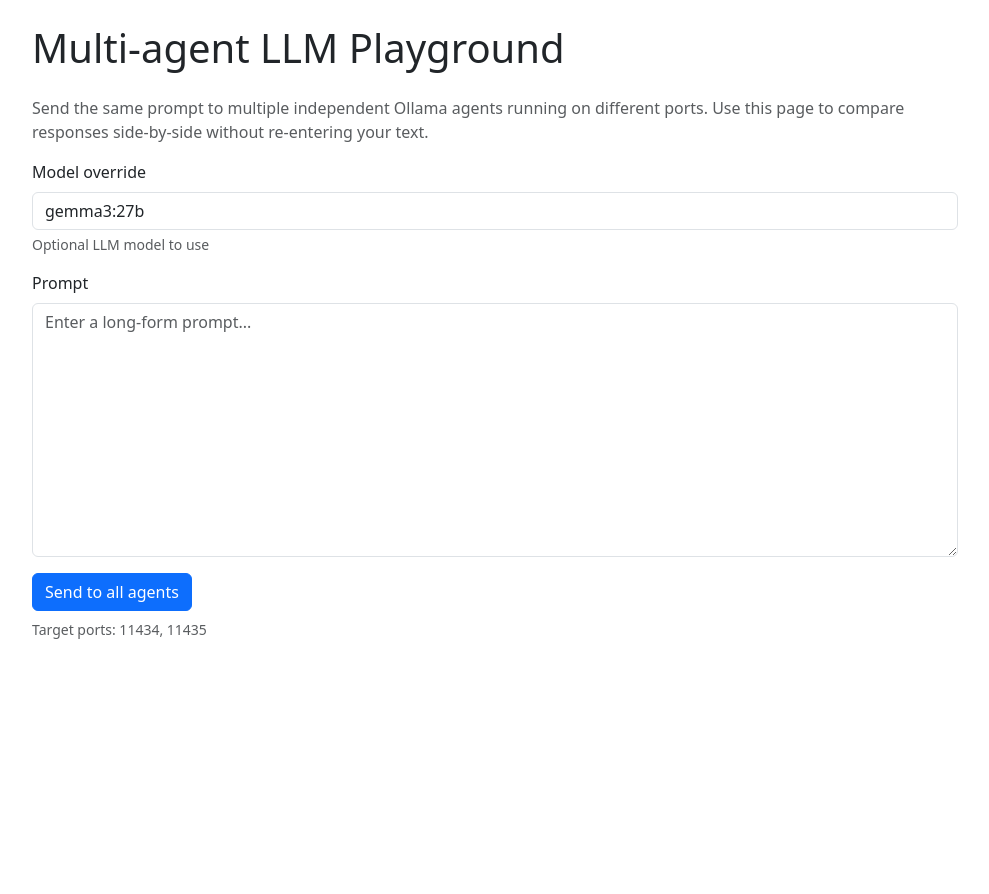
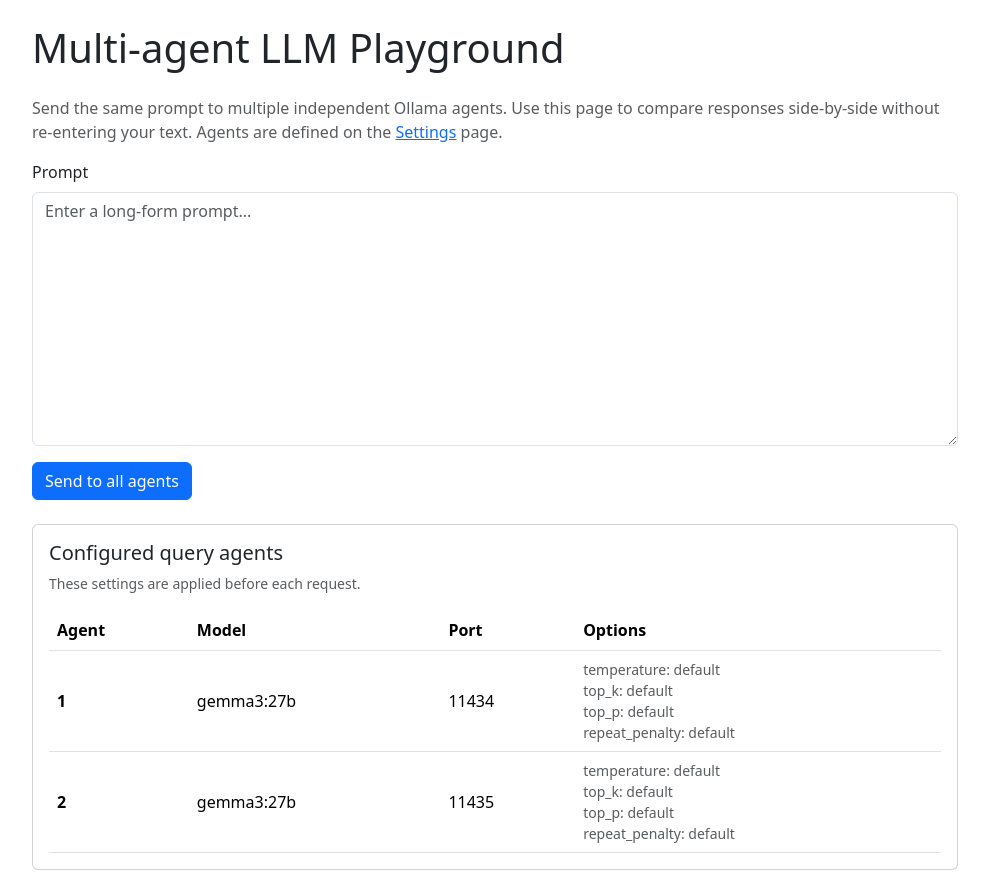
Before and after one commit to jbrusey/health-team-1-poc, a Flask app: page /llm/multi in a window 1280 px wide. Shown: the part 56-950 px from the top of the page, without its empty margins (50-1039 px from the left). Before the commit the page ends 695 px from the top, so only its background shows below. Run offline with Flask 3, Linux system fonts and the light colour scheme.

Commit message:
query_agents
Added environment and default parsing for configurable query agents with per-agent model and generation options to feed the multi-agent tools.

Extended settings and helper logic to let users edit query agent definitions at runtime and reuse them in the multi-agent playground workflow.

Updated multi-agent LLM handling and UI to send prompts to all
configured query agents, reflecting their options and responses in the
playground display.

Updated the multi-agent playground copy to describe configured agents without referencing target ports and removed the obsolete port list from the form.

Simplified the multi-agent route context by dropping the unused
target-port collection now that queries iterate over configured agents
directly.

Removed the multi-agent model override field so the playground form only collects prompts, preventing unintended model changes across agents.

Updated multi-agent routing and LLM dispatch to rely solely on each agent’s configured model while preserving their options and system prompts.

```diff
--- a/app/forms.py
+++ b/app/forms.py
@@ -65,7 +65,6 @@ class MultiAgentQueryForm(FlaskForm):
     """Send a single prompt to multiple Ollama agents."""
 
     prompt = TextAreaField("Prompt", validators=[DataRequired()], render_kw={"rows": 10})
-    model = StringField("Model override", description="Optional LLM model to use")
     submit = SubmitField("Send to all agents")
 
 
@@ -78,4 +77,13 @@ class SettingsForm(FlaskForm):
         render_kw={"rows": 6},
         validators=[Optional()],
     )
+    query_agents = TextAreaField(
+        "Query agents",
+        description=(
+            "JSON list of agent definitions with port, model, temperature, top_k, "
+            "top_p, and repeat_penalty fields."
+        ),
+        render_kw={"rows": 8, "spellcheck": "false"},
+        validators=[DataRequired()],
+    )
     submit = SubmitField("Save settings")
--- a/app/routes.py
+++ b/app/routes.py
@@ -1,5 +1,7 @@
 """Application routes for the Health Team 1 proof of concept."""
 from __future__ import annotations
+
+import json
 
 import requests
 from flask import Blueprint, current_app, flash, redirect, render_template, session, url_for
@@ -77,36 +79,17 @@ def multi_llm_prompt():
     system_prompt = _current_system_prompt()
     system_prompt_preview = _system_prompt_preview(system_prompt)
     responses: list[dict[str, object]] = []
-    agent_ports: list[int] = current_app.config.get(
-        "MULTI_AGENT_OLLAMA_PORTS", [11434, 11435]
-    )
-
-    if not form.model.data:
-        default_model = _default_model_for_provider("ollama")
-        if default_model:
-            form.model.data = default_model
+    query_agents = _current_query_agents()
 
     if form.validate_on_submit():
         agent_results = generate_multi_agent_responses(
             form.prompt.data,
-            model=form.model.data or None,
-            ports=agent_ports,
+            query_agents=query_agents,
             system_prompt=system_prompt,
         )
-        for port, result in sorted(agent_results.items()):
-            response_html = (
-                _render_markdown(result["response"])
-                if result.get("response")
-                else None
-            )
-            responses.append(
-                {
-                    "port": port,
-                    "response": result.get("response"),
-                    "response_html": response_html,
-                    "error": result.get("error"),
-                }
-            )
+        for result in agent_results:
+            response_html = _render_markdown(result["response"]) if result.get("response") else None
+            responses.append({**result, "response_html": response_html})
 
     return render_template(
         "multi_llm.html",
@@ -114,7 +97,7 @@ def multi_llm_prompt():
         responses=responses,
         system_prompt=system_prompt,
         system_prompt_preview=system_prompt_preview,
-        agent_ports=agent_ports,
+        query_agents=query_agents,
     )
 
 
@@ -125,10 +108,27 @@ def settings():
     form = SettingsForm()
     if not form.system_prompt.data:
         form.system_prompt.data = _current_system_prompt()
+    if not form.query_agents.data:
+        form.query_agents.data = json.dumps(_current_query_agents(), indent=2)
 
     if form.validate_on_submit():
         session["system_prompt"] = form.system_prompt.data or ""
-        flash("Settings saved. Updated system prompt will be used for LLM requests.", "info")
+        try:
+            submitted_agents = json.loads(form.query_agents.data)
+        except json.JSONDecodeError:
+            flash("Query agents must be valid JSON.", "danger")
+            return render_template("settings.html", form=form)
+
+        normalized_agents = _normalize_query_agents(submitted_agents)
+        if not normalized_agents:
+            flash("Provide at least one query agent with a valid port.", "danger")
+            return render_template("settings.html", form=form)
+
+        session["query_agents"] = normalized_agents
+        flash(
+            "Settings saved. Updated system prompt and query agents will be used for LLM requests.",
+            "info",
+        )
         return redirect(url_for("main.settings"))
 
     return render_template("settings.html", form=form)
@@ -153,6 +153,13 @@ def _default_model_for_provider(provider: str | None) -> str | None:
     if provider == "openai":
         return current_app.config.get("LLM_OPENAI_MODEL")
     return None
+
+
+def _current_query_agents() -> list[dict]:
+    agents = session.get("query_agents")
+    if agents:
+        return _normalize_query_agents(agents)
+    return current_app.config.get("QUERY_AGENTS", [])
 
 
 def _current_system_prompt() -> str | None:
@@ -188,3 +195,43 @@ def _render_markdown(content: str) -> Markup:
             output_format="html5",
         )
     )
+
+
+def _normalize_query_agents(data: object) -> list[dict]:
+    if not isinstance(data, list):
+        return []
+
+    agents: list[dict] = []
+    for item in data:
+        if not isinstance(item, dict):
+            continue
+        try:
+            port = int(item.get("port"))
+        except (TypeError, ValueError):
+            continue
+
+        agent = {
+            "port": port,
+            "model": str(item.get("model", "")) or None,
+            "temperature": _safe_float(item.get("temperature")),
+            "top_k": _safe_int(item.get("top_k")),
+            "top_p": _safe_float(item.get("top_p")),
+            "repeat_penalty": _safe_float(item.get("repeat_penalty")),
+        }
+        agents.append(agent)
+
+    return agents
+
+
+def _safe_float(value: object) -> float | None:
+    try:
+        return float(value)
+    except (TypeError, ValueError):
+        return None
+
+
+def _safe_int(value: object) -> int | None:
+    try:
+        return int(value)
+    except (TypeError, ValueError):
+        return None
--- a/app/templates/multi_llm.html
+++ b/app/templates/multi_llm.html
@@ -5,18 +5,12 @@
     <div class="col-12 col-lg-10">
       <h1 class="mb-4">Multi-agent LLM Playground</h1>
       <p class="text-muted">
-        Send the same prompt to multiple independent Ollama agents running on different ports.
-        Use this page to compare responses side-by-side without re-entering your text.
+        Send the same prompt to multiple independent Ollama agents. Use this page to compare
+        responses side-by-side without re-entering your text. Agents are defined on the
+        <a href="{{ url_for('main.settings') }}">Settings</a> page.
       </p>
       <form method="post">
         {{ form.hidden_tag() }}
-        <div class="mb-3">
-          {{ form.model.label(class="form-label") }}
-          {{ form.model(class="form-control", placeholder="Use configured default") }}
-          {% if form.model.description %}
-            <div class="form-text">{{ form.model.description }}</div>
-          {% endif %}
-        </div>
         {% if system_prompt_preview %}
           <div class="alert alert-secondary" role="status">
             <div class="d-flex justify-content-between align-items-start">
@@ -46,10 +40,43 @@
             <span>Sending prompt to all agents&hellip;</span>
           </div>
         </div>
-        <p class="small text-muted mt-2 mb-0">
-          Target ports: {{ agent_ports | join(', ') }}
-        </p>
       </form>
+
+      {% if query_agents %}
+        <div class="card mt-4">
+          <div class="card-body">
+            <h2 class="h5">Configured query agents</h2>
+            <p class="text-muted small mb-3">These settings are applied before each request.</p>
+            <div class="table-responsive">
+              <table class="table align-middle mb-0">
+                <thead>
+                  <tr>
+                    <th scope="col">Agent</th>
+                    <th scope="col">Model</th>
+                    <th scope="col">Port</th>
+                    <th scope="col">Options</th>
+                  </tr>
+                </thead>
+                <tbody>
+                  {% for agent in query_agents %}
+                    <tr>
+                      <th scope="row">{{ loop.index }}</th>
+                      <td>{{ agent.model or 'Default' }}</td>
+                      <td>{{ agent.port }}</td>
+                      <td class="small text-muted">
+                        <div>temperature: {{ agent.temperature if agent.temperature is not none else 'default' }}</div>
+                        <div>top_k: {{ agent.top_k if agent.top_k is not none else 'default' }}</div>
+                        <div>top_p: {{ agent.top_p if agent.top_p is not none else 'default' }}</div>
+                        <div>repeat_penalty: {{ agent.repeat_penalty if agent.repeat_penalty is not none else 'default' }}</div>
+                      </td>
+                    </tr>
+                  {% endfor %}
+                </tbody>
+              </table>
+            </div>
+          </div>
+        </div>
+      {% endif %}
 
       {% if responses %}
         <div class="row row-cols-1 row-cols-lg-2 g-3 mt-4">
@@ -57,10 +84,22 @@
             <div class="col">
               <div class="card h-100">
                 <div class="card-header d-flex justify-content-between align-items-center">
-                  <span>Agent {{ loop.index }}</span>
+                  <div class="d-flex flex-column">
+                    <span>Agent {{ loop.index }}</span>
+                    <span class="small text-muted">Model: {{ agent.model }}</span>
+                  </div>
                   <span class="badge text-bg-secondary">Port {{ agent.port }}</span>
                 </div>
                 <div class="card-body">
+                  {% if agent.options %}
+                    <p class="text-muted small mb-3">
+                      Options:
+                      <span class="badge text-bg-light border">temperature {{ agent.options.temperature if agent.options.temperature is not none else 'default' }}</span>
+                      <span class="badge text-bg-light border">top_k {{ agent.options.top_k if agent.options.top_k is not none else 'default' }}</span>
+                      <span class="badge text-bg-light border">top_p {{ agent.options.top_p if agent.options.top_p is not none else 'default' }}</span>
+                      <span class="badge text-bg-light border">repeat_penalty {{ agent.options.repeat_penalty if agent.options.repeat_penalty is not none else 'default' }}</span>
+                    </p>
+                  {% endif %}
                   {% if agent.error %}
                     <div class="alert alert-danger mb-0">{{ agent.error }}</div>
                   {% elif agent.response %}
```
Also changed, not shown: app/__init__.py (+74 -0 lines), app/llm.py (+73 -18 lines), app/templates/settings.html (+7 -0 lines).
